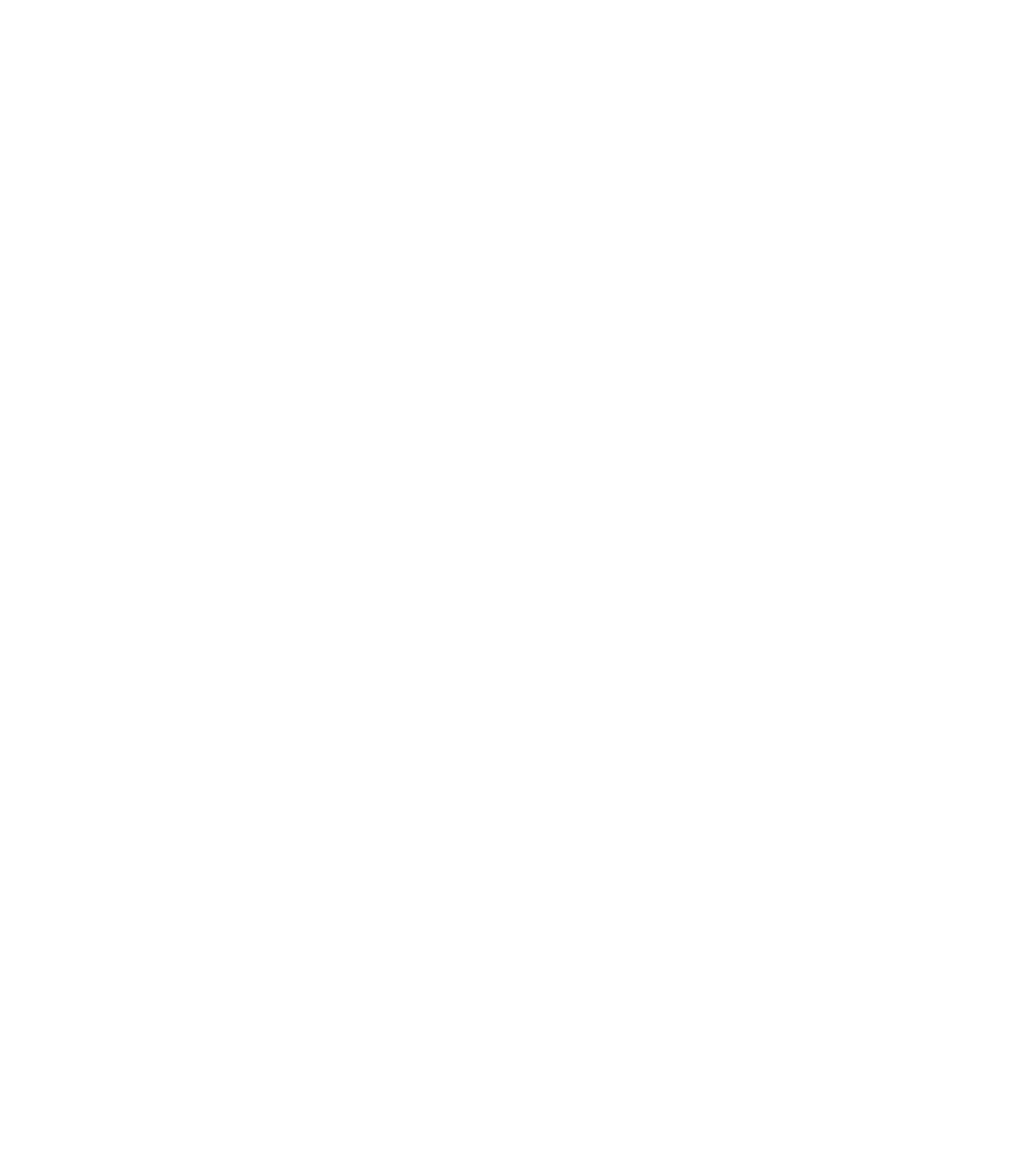
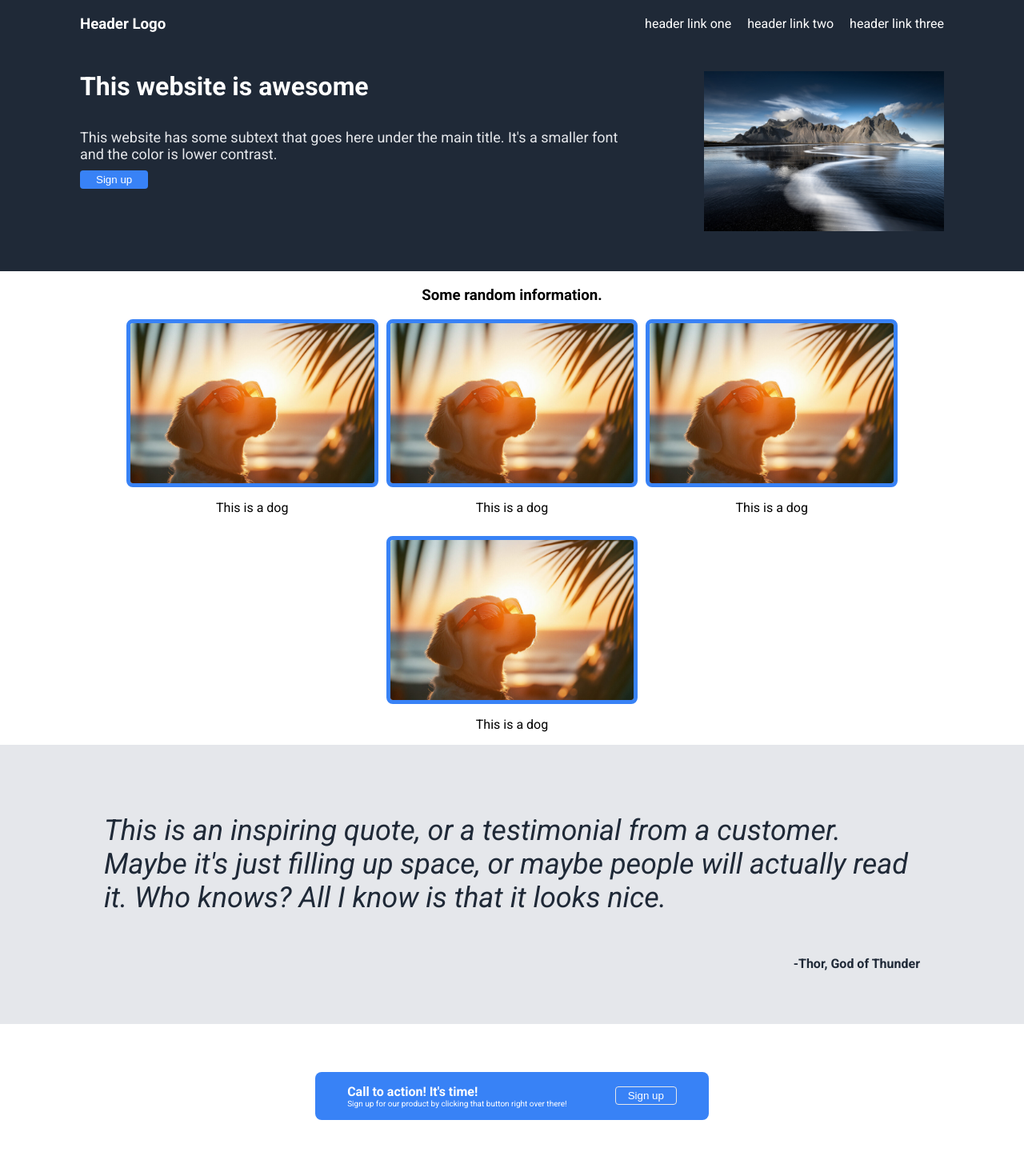
Before and after one commit to A-kryk/odin-landingpage, a plain HTML site: page index.html in a window 1280 px wide. Shown: the whole page at 80% size. Before the commit the page ends 800 px from the top, so only its background shows below. Drawn offline with Linux system fonts and the light colour scheme.

Commit message:
finished project

```diff
--- a/index.html
+++ b/index.html
@@ -2,13 +2,79 @@
 <html lang="en">
 <head>
     <meta charset="UTF-8">
+    <link rel="preconnect" href="https://fonts.googleapis.com">
+    <link rel="preconnect" href="https://fonts.gstatic.com" crossorigin>
+    <link href="https://fonts.googleapis.com/css2?family=Roboto:ital,wght@0,100..900;1,100..900&display=swap" rel="stylesheet">
     <meta name="viewport" content="width=device-width, initial-scale=1.0">
     <title>Document</title>
     <link rel="stylesheet" href="styles.css">
 </head>
 <body>
-    <div>
+    <div class="first-block">
+        <div class = "first-container">
+            <div class ="header">
+                <h3 class = "logo">Header Logo</h3>
+                <div class="link-container">
+                    <a>header link one</a>
+                    <a>header link two</a>
+                    <a>header link three</a>
+                </div>
+            </div>
 
+            <div class="second-container">
+                <div class ="title-container">
+                    <h1 class="zero-gap title-text">This website is awesome</h1>
+                    <p class ="zero-gap title-subtext">This website has some subtext that goes here under the main title. It's a smaller font and the color is lower contrast.
+                    <button class="signup">Sign up</button>
+                </div>
+            <img src="/pictures/mountains.jpeg" alt="mountains">
+            </div>
+        </div>
+    </div>
+
+    <div class="second-block">
+        <h3>Some random information.</h3>
+        <div class="boxes">
+            <div class="box1">
+                <img class="images" src="/pictures/dog.jpg">
+                <p>This is a dog</p>
+            </div>
+
+            <div class="box2">
+                <img class="images" src="/pictures/dog.jpg">
+                <p>This is a dog</p>
+            </div>
+
+            <div class="box3">
+                <img class="images" src="/pictures/dog.jpg">
+                <p>This is a dog</p>
+            </div>
+
+            <div class="box4">
+                <img class="images" src="/pictures/dog.jpg">
+                <p>This is a dog</p>
+            </div>
+        </div>
+    </div>
+
+    <div class = "third-block">
+        <p class ="quote">This is an inspiring quote, or a testimonial from a customer. Maybe it's just filling up space, or maybe people will actually read it. Who knows? All I know is that it looks nice.</p>
+        <div class="author-container">
+            <p class="quote-author">-Thor, God of Thunder</p>
+        </div>
+    </div>
+
+    <div class = "fourth-block">
+        <div class = "blue-box">
+            <div class = "text-box">
+                <h4 class="zero-gap calltoaction">Call to action! It's time!</h4>
+                <p class="zero-gap signupstatement">Sign up for our product by clicking that button right over there!</p>
+            </div>
+
+            <div class="signup-container">
+                <button class = "signup2">Sign up</button>
+            </div>
+        </div>
     </div>
 </body>
 </html>
--- a/styles.css
+++ b/styles.css
@@ -0,0 +1,175 @@
+body{
+    font-family: "Roboto", sans-serif;
+    display: flex;
+    flex-direction: column;
+    margin: 0;
+    padding: 0;
+}
+
+.zero-gap{
+    margin: 0;
+    padding: 0;
+    flex: auto;
+}
+
+.first-block{
+    background: #1F2937;
+    flex: 3;
+}
+
+.first-container{
+    display: flex;
+    margin: 0px 100px 50px 100px;
+    flex-direction: column;
+}
+
+.header{
+    display: flex;
+    justify-content: space-between;
+    align-items: center;
+    flex: auto;
+    margin-bottom: 30px;
+}
+
+.link-container{
+    color: white;
+    display: flex;
+    gap: 20px;
+}
+
+.logo{
+    color: white;
+}
+
+.second-container{
+    display: flex;
+}
+
+.title-container{
+    display: flex;
+    flex-direction: column;
+    gap: 10px;
+    margin-bottom: 30px;
+}
+
+img{
+    flex: 3;
+    max-height: 200px;
+    max-width: fit-content;
+    margin-left: 100px;
+}
+
+.title-text{
+    color: white;
+}
+
+.title-subtext{
+    font-size: 18px;
+    color: #e5e7eb;
+}
+
+.signup{
+    display: flex;
+    margin-top: 10px;
+    color: white;
+    background-color: #3882F6;
+    border: 0;
+    border-radius: 4px;
+    padding:4px 20px ;
+}
+
+.second-block{
+    flex: 3;
+    display: flex;
+    flex-direction: column;
+    align-items: center;
+}
+
+.boxes{
+    display: flex;
+    gap: 10px;
+    flex-wrap: wrap;
+    margin: 0;
+    padding: 0;
+    justify-content: center;
+}
+
+.box1, .box2, .box3, .box4{
+    display: flex;
+    flex-direction: column;
+    align-items: center;
+}
+
+.images{
+    border: 5px solid #3882F6;
+    border-radius: 8px;
+    margin: 0;
+    padding: 0;
+}
+
+
+
+.third-block{
+    flex: 2;
+    background: #e5e7eb;
+    display: flex;
+    justify-content: center;
+    padding: 50px 130px;
+    flex-direction: column;
+}
+
+.author-container{
+    display: flex;
+    justify-content: right;
+}
+
+.quote{
+    font-size: 36px;
+    font-style: italic;
+    color: #1F2937;
+}
+
+.quote-author{
+    color: #1F2937;
+    font-weight: bold;
+}
+
+.fourth-block{
+    display: flex;
+    justify-content: center;
+    align-items: center;
+    padding: 60px 80px;
+}
+
+.blue-box{
+    display: flex;
+    justify-content: center;
+    background: #3882F6;
+    border-radius: 8px;
+    padding: 15px 40px;
+    align-items: center;
+    gap: 60px;
+}
+
+.text-box{
+    display: flex;
+    flex-direction: column;
+}
+
+.signup2{
+    padding: 3px 15px 3px 15px;
+    background-color: transparent;
+    color: white;
+    border: 1px solid #e5e7eb;
+    border-radius: 4px;
+    min-width: max-content;
+}
+
+.calltoaction{
+    color: white;
+}
+
+.signupstatement{
+    color: white;
+    font-size: 10px;
+}
```
Also changed, not shown: pictures/dog.jpg (added), pictures/mountains.jpeg (added).
